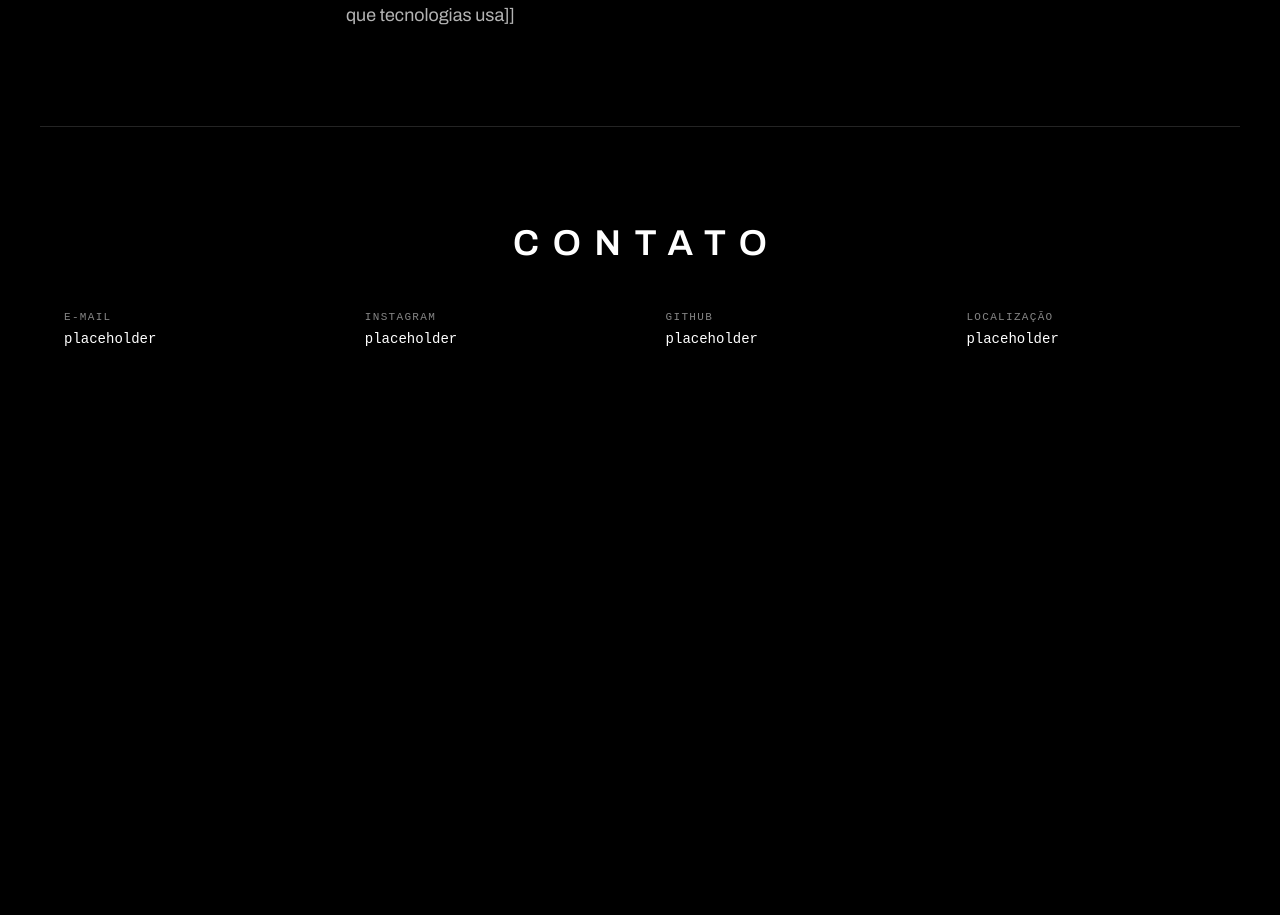
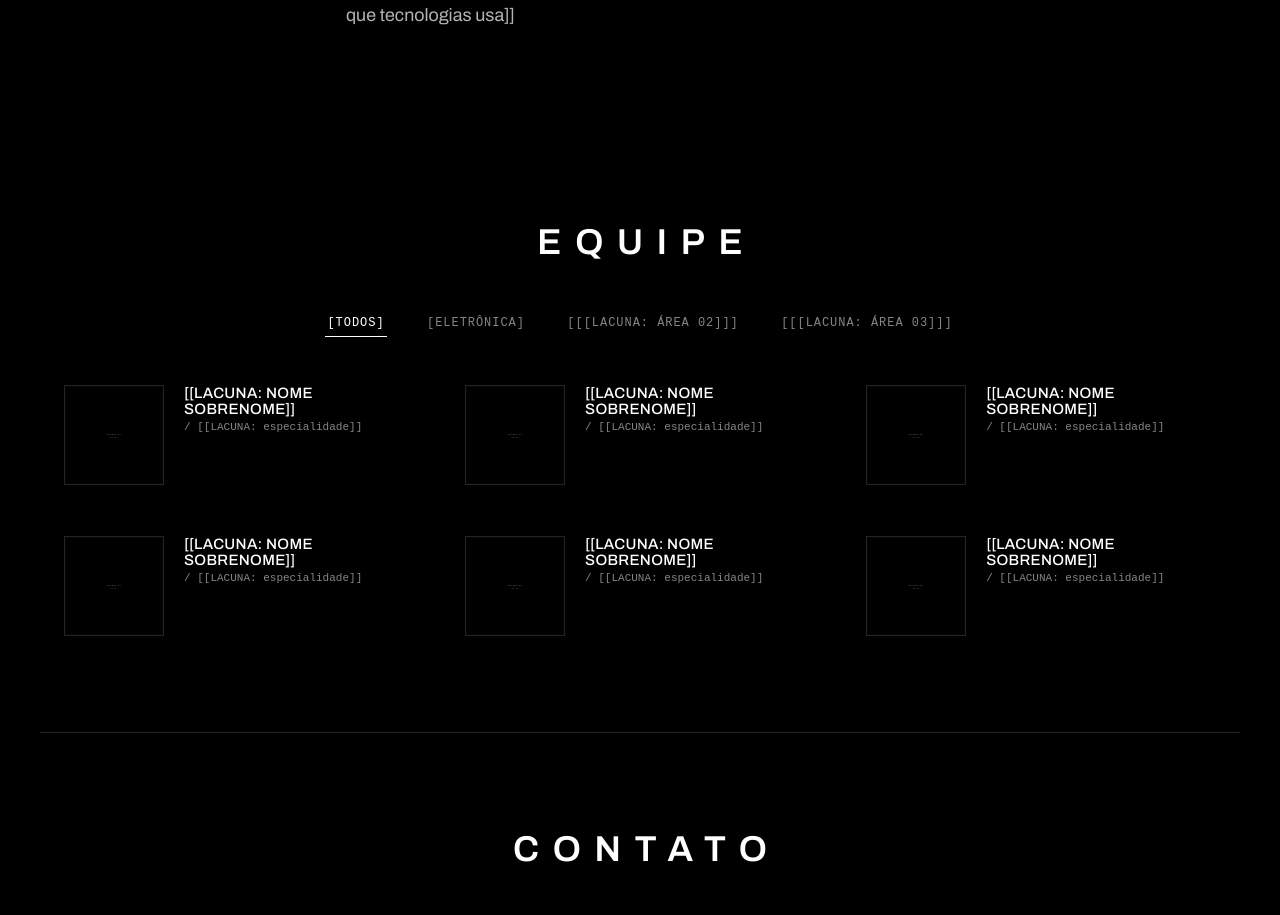
Before and after one commit to gabhrielv/lifarobots, a React (Vite) app: page / in a window 1280 px wide. Shown: the part 1967-2882 px from the top of the page. Before the commit the page ends 2410 px from the top, so only its background shows below. Built offline with nearby package versions, Linux system fonts and the light colour scheme; a web font is replaced by a local one.

Commit message:
feat: secao equipe com filtro por area

```diff
--- a/src/App.jsx
+++ b/src/App.jsx
@@ -3,10 +3,12 @@ import Cabecalho from './componentes/Cabecalho.jsx'
 import Hero from './componentes/Hero.jsx'
 import SecaoTexto from './componentes/SecaoTexto.jsx'
 import Carrossel from './componentes/Carrossel.jsx'
+import Equipe from './componentes/Equipe.jsx'
 import Rodape from './componentes/Rodape.jsx'
 import { useForaDaTela } from './hooks/useForaDaTela.js'
 import site from './dados/site.json'
 import repos from './dados/repos.json'
+import equipe from './dados/equipe.json'
 
 export default function App() {
   const sentinela = useRef(null)
@@ -19,6 +21,7 @@ export default function App() {
         <Hero itens={site.nav} hero={site.hero} marca={site.marca} refSentinela={sentinela} />
         <SecaoTexto {...site.sobre} />
         <Carrossel secao={site.secoes.repositorio} slides={repos} />
+        <Equipe secao={site.secoes.equipe} grupos={equipe} />
       </main>
       <Rodape rodape={site.rodape} />
     </>
--- /dev/null
+++ b/src/componentes/Equipe.jsx
@@ -0,0 +1,47 @@
+import { useState } from 'react'
+import { caminho } from '../lib/caminho.js'
+import { AREA_TODOS, extrairAreas, filtrarPessoas } from '../lib/equipe.js'
+
+export default function Equipe({ secao, grupos }) {
+  const [area, setArea] = useState(AREA_TODOS)
+  const areas = extrairAreas(grupos)
+  const pessoas = filtrarPessoas(grupos, area)
+  const idTitulo = `${secao.id}-titulo`
+
+  return (
+    <section className="secao equipe" id={secao.id} aria-labelledby={idTitulo}>
+      <h2 className="secao__titulo" id={idTitulo}>{secao.titulo}</h2>
+
+      <div className="equipe__filtros" role="tablist" aria-label={secao.titulo}>
+        {areas.map((nome) => (
+          <button
+            className={`aba${nome === area ? ' aba--ativa' : ''}`}
+            key={nome}
+            type="button"
+            role="tab"
+            aria-selected={nome === area}
+            onClick={() => setArea(nome)}
+          >
+            [{nome.toUpperCase()}]
+          </button>
+        ))}
+      </div>
+
+      <ul className="equipe__grade">
+        {pessoas.map((pessoa) => (
+          <li className="cartao" key={pessoa.id}>
+            <div className="cartao__retrato">
+              {pessoa.foto && (
+                <img className="cartao__foto" src={caminho(pessoa.foto)} alt={pessoa.nome} />
+              )}
+            </div>
+            <div className="cartao__dados">
+              <p className="cartao__nome">{pessoa.nome}</p>
+              <p className="cartao__especialidade">/ {pessoa.especialidade}</p>
+            </div>
+          </li>
+        ))}
+      </ul>
+    </section>
+  )
+}
--- a/src/css/componentes.css
+++ b/src/css/componentes.css
@@ -302,3 +302,82 @@
   from { opacity: 0; }
   to   { opacity: 1; }
 }
+
+/* ── Equipe ─────────────────────────────────────────────── */
+
+.equipe__filtros {
+  display: flex;
+  flex-wrap: wrap;
+  justify-content: center;
+  gap: clamp(16px, 3vw, 40px);
+  margin-bottom: clamp(40px, 6vh, 72px);
+}
+
+.aba {
+  padding: 6px 2px;
+  border: 0;
+  border-bottom: 1px solid transparent;
+  background: none;
+  font-family: var(--fonte-utilitaria);
+  font-size: 0.75rem;
+  letter-spacing: 0.08em;
+  color: var(--tela-52);
+  cursor: pointer;
+  transition: color var(--t-grade) ease, border-color var(--t-grade) ease;
+}
+
+.aba:hover { color: var(--tela-70); }
+
+.aba--ativa {
+  color: var(--papel);
+  border-bottom-color: var(--papel);
+}
+
+.equipe__grade {
+  display: grid;
+  grid-template-columns: repeat(3, 1fr);
+  gap: clamp(28px, 4vw, 56px);
+  margin: 0;
+  padding: 0;
+  list-style: none;
+}
+
+.cartao {
+  display: flex;
+  align-items: flex-start;
+  gap: 20px;
+  animation: aparecer var(--t-grade) ease;
+}
+
+.cartao__retrato {
+  flex-shrink: 0;
+  width: 100px;
+  aspect-ratio: 1;
+  border: 1px solid var(--tela-14);
+  overflow: hidden;
+}
+
+.cartao__foto {
+  width: 100%;
+  height: 100%;
+  object-fit: cover;
+  filter: grayscale(1);
+}
+
+.cartao__dados { min-width: 0; }
+
+.cartao__nome {
+  margin: 0;
+  font-family: var(--fonte-corpo);
+  font-size: 0.9375rem;
+  font-weight: 500;
+  text-transform: uppercase;
+  letter-spacing: 0.02em;
+}
+
+.cartao__especialidade {
+  margin: 4px 0 0;
+  font-family: var(--fonte-utilitaria);
+  font-size: 0.6875rem;
+  color: var(--tela-52);
+}
--- /dev/null
+++ b/src/lib/equipe.js
@@ -0,0 +1,17 @@
+/** Valor reservado do filtro. Nenhuma area do JSON pode se chamar assim
+ *  — a Tarefa 3 tem um teste que garante isso. */
+export const AREA_TODOS = 'todos'
+
+/** Rotulos das abas: "todos" seguido das areas na ordem do JSON. */
+export function extrairAreas(grupos) {
+  return [AREA_TODOS, ...grupos.map((grupo) => grupo.area)]
+}
+
+/** Pessoas da area pedida, cada uma carimbada com a area de origem. */
+export function filtrarPessoas(grupos, area) {
+  const escolhidos =
+    area === AREA_TODOS ? grupos : grupos.filter((grupo) => grupo.area === area)
+  return escolhidos.flatMap((grupo) =>
+    grupo.pessoas.map((pessoa) => ({ ...pessoa, area: grupo.area })),
+  )
+}
```
Also changed, not shown: src/componentes/Equipe.teste.jsx (added, +51 -0 lines), src/lib/equipe.teste.js (added, +39 -0 lines).
